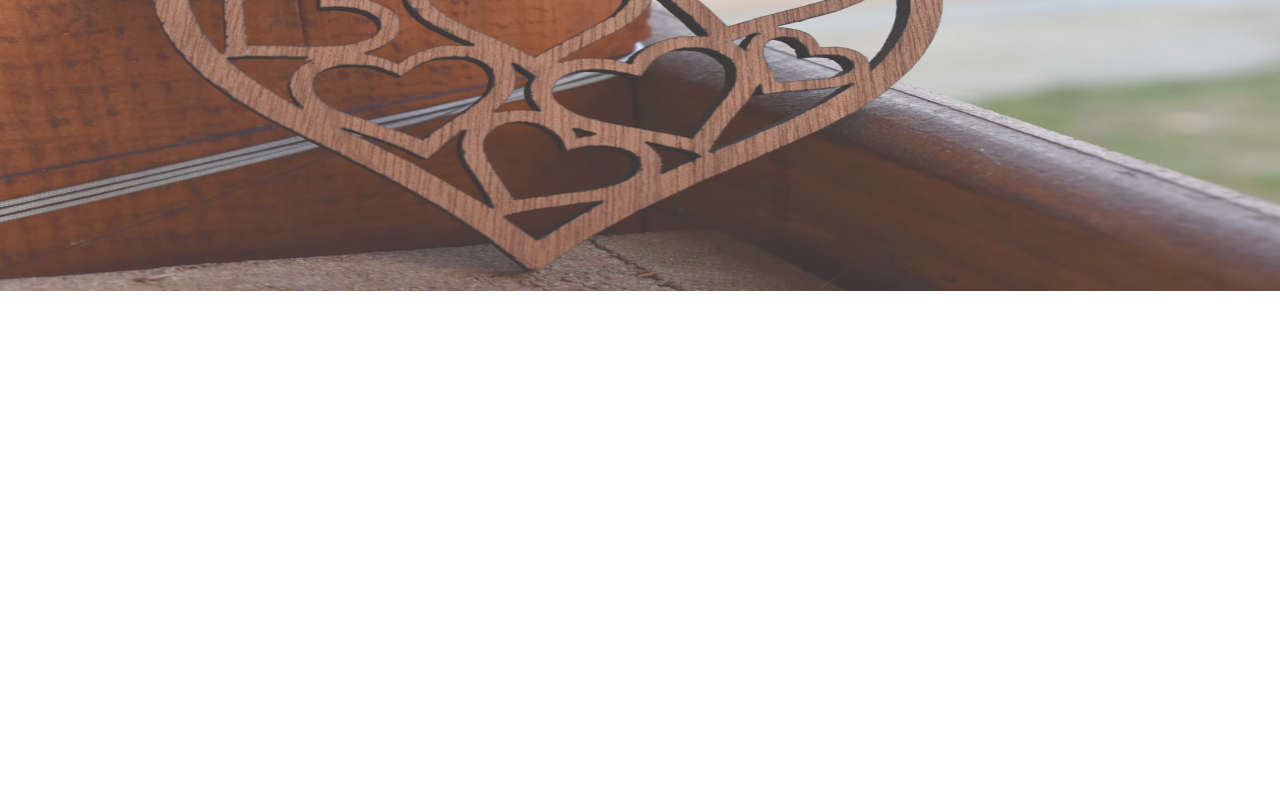
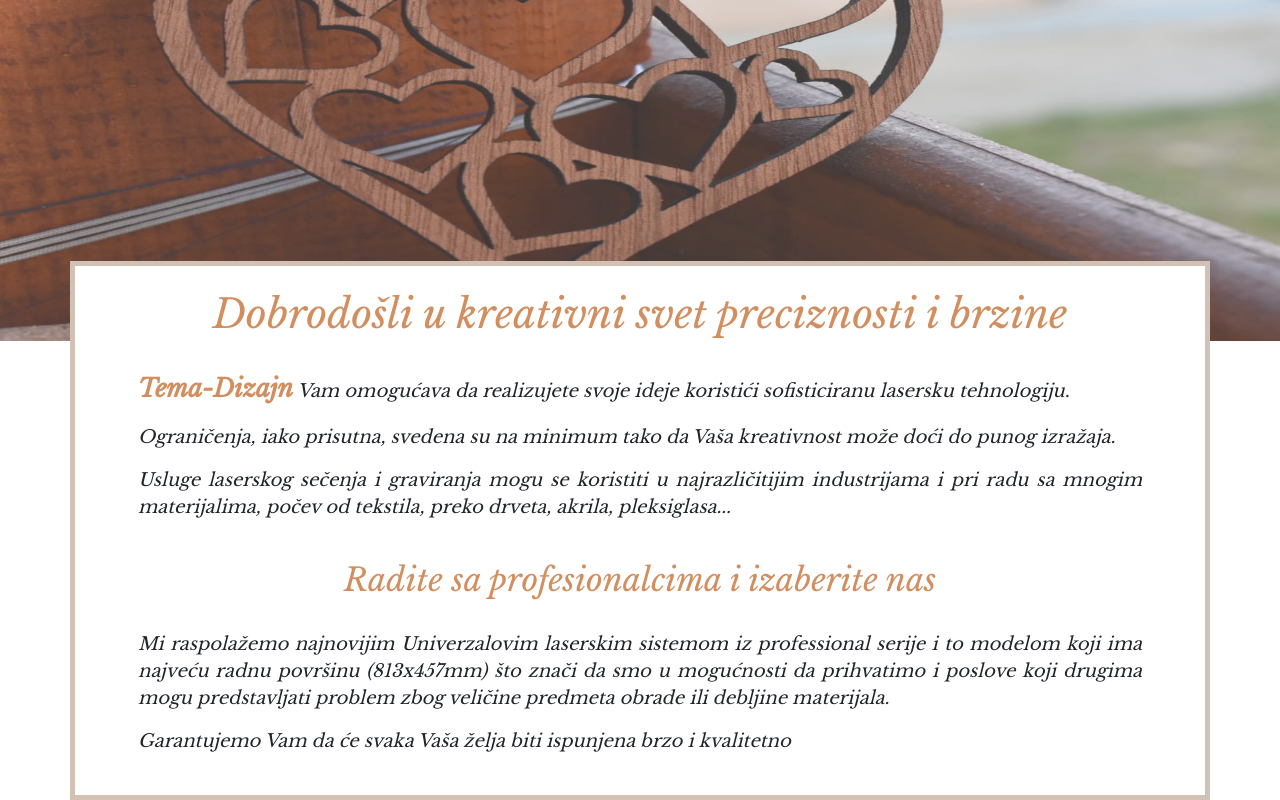
Before and after one commit to marijanastasijevic/tema-dizajn, a plain HTML site: page index.html in a window 1280 px wide. Shown: the part 425-1225 px from the top of the page. Before the commit the page ends 800 px from the top, so only its background shows below. Drawn offline with nearby package versions, Linux system fonts and the light colour scheme.

Commit message:
Add about us section

```diff
--- a/assets/css/responsive.css
+++ b/assets/css/responsive.css
@@ -0,0 +1,11 @@
+/* Za 769 i manje */
+@media screen and (max-width:769px){
+    h1{
+        font-size: 30px !important;
+    }
+    .m-text{
+        font-size: 16px;
+
+
+    }
+}
--- a/assets/css/style.css
+++ b/assets/css/style.css
@@ -30,16 +30,16 @@ body{
     text-transform: uppercase;
     font-family: "moj-font-bold";
 }
-.m-nav-white a{
+.m-nav-text a{
     color: #000000;
 }
-.m-nav-white a:hover{
+.m-nav-text a:hover{
     color: #523d32;
 }
 
 .transparent{
     width: 100%;
-    height: 450px;
+    height: 500px;
     padding-left: 0px !important;
     padding-right: 0px !important;
 }
@@ -59,3 +59,34 @@ body{
 .social-media a i:hover{
     color: #523d32;
 }
+.m-about-as{
+    background-color: #ffffff;
+    border: 5px solid #d2c1b5;
+
+    position: relative;
+    margin-top: -80px;
+}
+h1{
+    font-family: "moj-font-italic";
+    font-weight: 800;
+    text-align: center;
+    color: #d28e5f;
+}
+.m-text{
+    font-style: italic;
+    text-align: justify;
+    font-size: 18px;
+}
+.word-Tema-Dizajn{
+    font-family: "moj-font-italic";
+    font-weight: 800;
+    color: #d28e5f;
+    font-size: 25px;
+}
+h2{
+    font-family: "moj-font-italic";
+    font-weight: 800;
+    text-align: center;
+    color: #d28e5f;
+
+}
--- a/index.html
+++ b/index.html
@@ -22,7 +22,6 @@
 <body>
 
     <!-- LOGO -->
-
     <div class="container-fluid bg-lavanda"></div>
 
 
@@ -38,7 +37,6 @@
             </div>
         </div>
     </div>
-
     <!-- END LOGO -->
 
     <!-- NAV BAR -->
@@ -53,9 +51,10 @@
                     </button>
 
                     <div class="collapse navbar-collapse" id="navbarNavDropdown">
-                        <ul class="navbar-nav m-nav-white">
+                        <ul class="navbar-nav m-nav-text">
                             <li class="nav-item active">
-                                <a class="nav-link" href="#">O nama <span class="sr-only">(current)</span></a>
+                                <a class="nav-link" href="index.html#o-nama">O nama <span
+                                        class="sr-only">(current)</span></a>
                             </li>
                             <li class="nav-item dropdown">
                                 <a class="nav-link dropdown-toggle" href="#" id="navbarDropdownMenuLink" role="button"
@@ -89,14 +88,9 @@
             </div>
         </div>
     </div>
-
-
-
-
     <!-- END NAV BAR -->
 
     <!-- COVER -->
-
     <div class="container-fluid cover">
         <div class="row">
             <div class="col transparent">
@@ -105,8 +99,34 @@
         </div>
 
     </div>
+    <!-- END COVER -->
 
-    <!-- END COVER -->
+    <!-- ABOUT AS -->
+    <div id="o-nama">
+        <div class="container m-about-as">
+            <div class="row">
+                <div class="col">
+                    <h1 class="mt-4">Dobrodošli u kreativni svet preciznosti i brzine</h1>
+                    <div class="m-text py-4 px-5">
+                        <p><span class="word-Tema-Dizajn">Tema-Dizajn</span> Vam omogućava da realizujete svoje ideje
+                        koristići sofisticiranu lasersku tehnologiju.
+                        <p>Ograničenja, iako prisutna, svedena su na
+                        minimum tako da Vaša kreativnost može doći do punog izražaja.</p>
+                        <p>Usluge laserskog sečenja i graviranja mogu se koristiti u najrazličitijim industrijama i pri
+                        radu sa mnogim materijalima, počev od tekstila, preko drveta, akrila, pleksiglasa...</p>
+                    </div>
+                    <h2> Radite sa profesionalcima i izaberite nas</h2>
+                    <div class="m-text py-4 px-5">
+                        <p>Mi raspolažemo najnovijim Univerzalovim laserskim sistemom iz professional serije i to modelom koji ima najveću radnu površinu (813x457mm) što znači da smo u mogućnosti da prihvatimo i poslove koji drugima mogu predstavljati problem zbog veličine predmeta obrade ili debljine materijala.
+                        </p>
+                        <p>Garantujemo Vam da će svaka Vaša želja biti ispunjena brzo i kvalitetno</p>
+                    </div>
+
+                </div>
+            </div>
+
+        </div>
+    </div>
 
 
 
```
